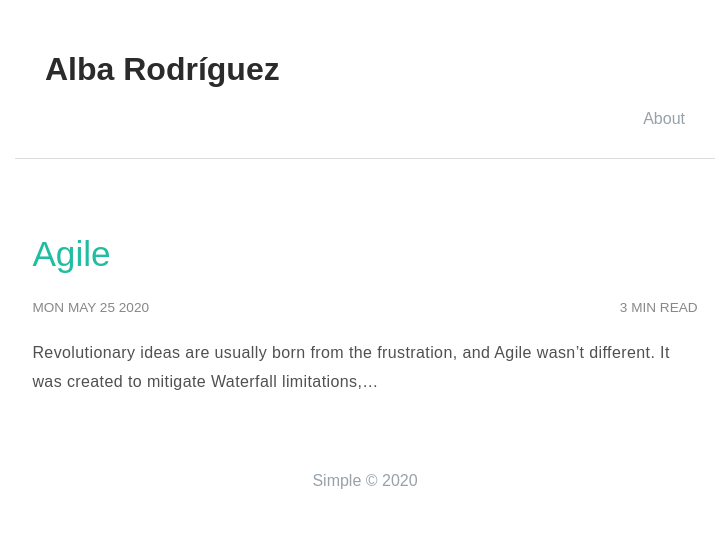
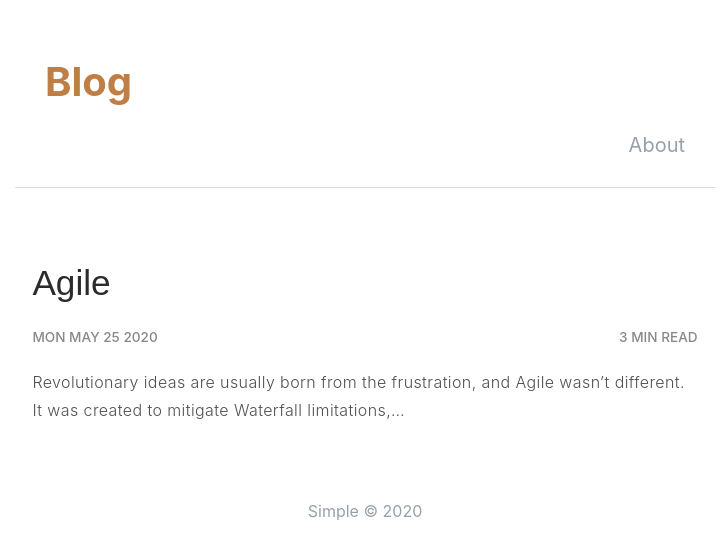
Before and after one commit to AlbaRodGal/My-Blog, a Gatsby site: page / in a window 1280 px wide. Shown: the whole page, without its empty margins (275-1003 px from the left). Built offline with nearby package versions, Linux system fonts and the light colour scheme; Gatsby itself is replaced by a stand-in of ours.

Commit message:
style changes

```diff
--- a/gatsby-config.js
+++ b/gatsby-config.js
@@ -1,6 +1,6 @@
 const siteMetadata = {
   // Update the following values to what you please
-  title: `Alba Rodríguez`,
+  title: `Blog`,
   description: `Kick off your next, great Gatsby project with this simple starter. This barebones starter ships with the main Gatsby configuration files you might need.`,
   author: `Simple`,
   // Add your socials here
--- a/src/components/header/header.js
+++ b/src/components/header/header.js
@@ -8,15 +8,16 @@ const Header = ({ siteTitle }) => (
   <header
     style={{
       padding:`30px 30px`,
-      borderBottom:`1px solid #ddd`
+      borderBottom:`1px solid #ddd`,
+      fontSize: `20px`,
     }}
   >
-    <h1 style={{ color:`#2b2b2b` }}>
+    <h1>
       <Link
-      className="header-text"
+        className="header-text"
         to="/"
         style={{
-          color:`#2b2b2b`,
+          color: `#BF7E45`,
           textDecoration: `none`,
         }}
       >
@@ -26,7 +27,7 @@ const Header = ({ siteTitle }) => (
     <nav
     style={{textAlign: `right`}}
     >
-      <Link style={{fontFamily: "'Droid Sans', sans-serif"}} to="/about">About</Link>
+      <Link to="/about">About</Link>
     </nav>
   </header>
 )
--- a/src/components/header/header.scss
+++ b/src/components/header/header.scss
@@ -1,5 +1,7 @@
+
 nav a {
     color:#97A1AA;
 	text-decoration:none;
 	margin-left:20px;
+	font-family: -apple-system, BlinkMacSystemFont, 'Segoe UI', Roboto, Oxygen, Ubuntu, Cantarell, 'Open Sans', 'Helvetica Neue', sans-serif;
 }
--- a/src/components/layout/layout.scss
+++ b/src/components/layout/layout.scss
@@ -1,12 +1,13 @@
 html {
-  font-family: "Droid Sans", sans-serif;
-  -ms-text-size-adjust: 100%;
-  -webkit-text-size-adjust: 100%;
+font-family: -apple-system, BlinkMacSystemFont, 'Segoe UI', Roboto, Oxygen, Ubuntu, Cantarell, 'Open Sans', 'Helvetica Neue', sans-serif;
+-ms-text-size-adjust: 100%;
+-webkit-text-size-adjust: 100%;
 }
 
 body {
+  font-family: -apple-system, BlinkMacSystemFont, 'Segoe UI', Roboto, Oxygen, Ubuntu, Cantarell, 'Open Sans', 'Helvetica Neue', sans-serif;
   font-size: 16px;
-  color: hsl(0, 0%, 31%);
+  color: hsl(0, 0%, 15%);
   max-width: 700px;
   margin: 0 auto;
 }
@@ -76,30 +77,33 @@ section {
 }
 
 article {
-  font-family: "Droid Sans", sans-serif;
+  font-family: -apple-system, BlinkMacSystemFont, 'Segoe UI', Roboto, Oxygen, Ubuntu, Cantarell, 'Open Sans', 'Helvetica Neue', sans-serif;
   line-height: 1.8em;
-  font-weight: 200;
+  font-weight: 300;
   color: #505050;
 }
 
 article h1 {
   color: #2b2b2b;
   font: 3.2rem sans-serif;
+
 }
 
 article h2 {
   color: #2b2b2b;
   font: 2.6rem sans-serif;
+
 }
 
 article h3 {
   color: #2b2b2b;
   font: 2.2rem sans-serif;
+
 }
 
 article h4 {
   color: #2b2b2b;
-  font: 1.8rem sans-serif;
+  font: 1.8rem;
 }
 
 article p {
--- a/src/posts/agile.md
+++ b/src/posts/agile.md
@@ -8,7 +8,7 @@ description: "This is a short overview on Agile"
 Revolutionary ideas are usually born from the frustration, and Agile wasn’t different. It was created to mitigate Waterfall limitations, and today we can confidently say that it’s revolutionised the way we work.
 In today’s fast changing society, we need to be able to respond to customers' needs very quickly and Agile takes this principle very seriously, giving customers a fundamental role in the development process. Customer satisfaction, continuous improvement, innovation, collaboration, transparency, adaptability and quality are some of the ingredients that make Agile a powerful ally.
 
-<h4>But what’s Agile?</h4>
+#### But what’s Agile?
 Agile is more a mindset than a methodology. “Divide and conquer”, they said.
 Act small, validate and test your solutions soon, so that you can adapt to any changes that come up along the way. Because changes will come up and mistakes will happen but the impact will be predictable, limited and manageable with Agile. If you’re wondering how, this is the formula:
 
--- a/src/styled-components/index.js
+++ b/src/styled-components/index.js
@@ -8,12 +8,11 @@ export const BlogLink = styled(Link)`
 
 export const BlogTitle = styled.h3`
   margin-bottom: 20px;
-  color: #20BDA1
 `
 
 export const MainBlogTitle = styled.h2`
   margin-bottom: 20px;
-`
+  `
 
 export const Divider = styled.div`
   border-left:1px solid #333;
```
